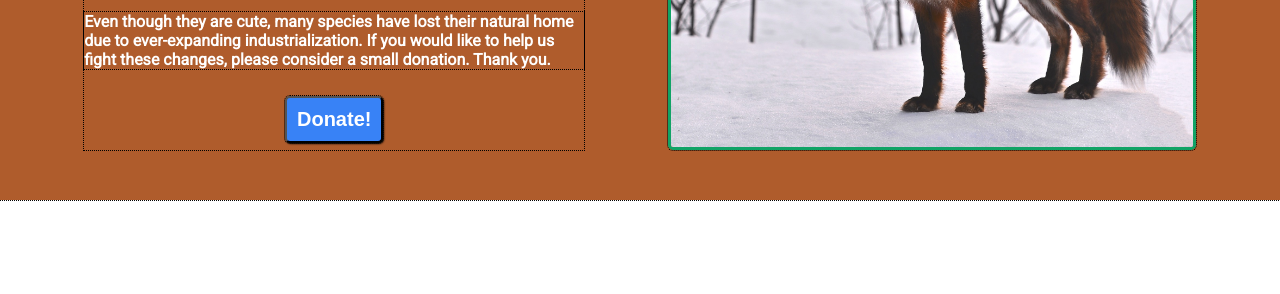
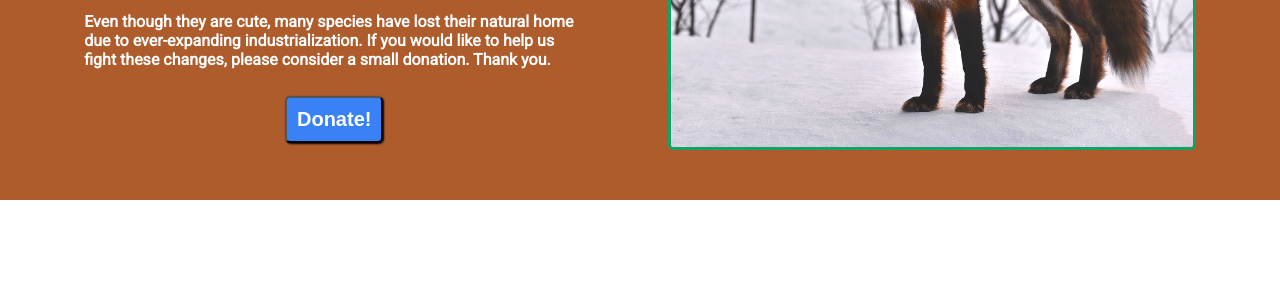
Before and after one commit to erikvlcak/flexbox, a plain HTML site: page index.html in a window 1280 px wide. Shown: the part 320-614 px from the top of the page. Drawn offline with Linux system fonts and the light colour scheme.

Commit message:
Update style.css
deleted outline

```diff
--- a/style.css
+++ b/style.css
@@ -1,7 +1,3 @@
-*{
-    outline: 1px black dotted;
-}
-
 body{
     margin: 0px;
     padding: 0px;
```
